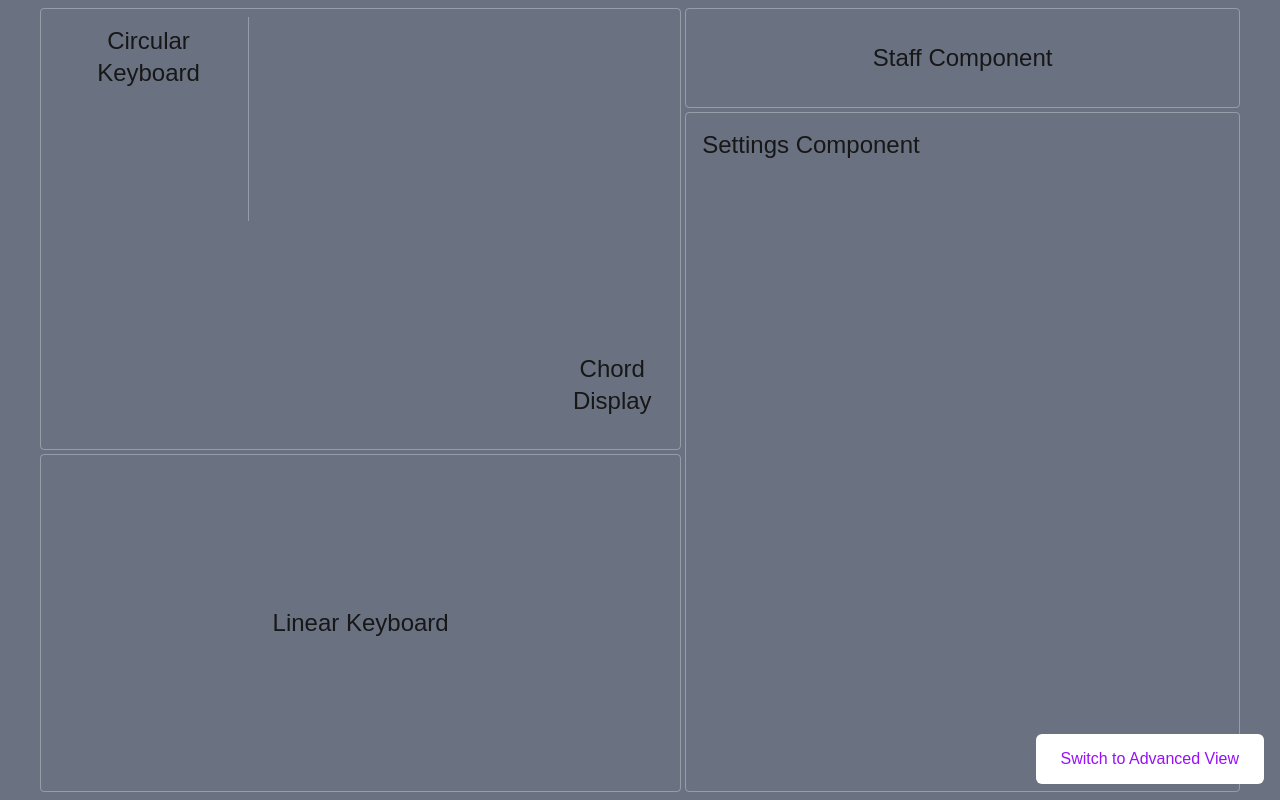
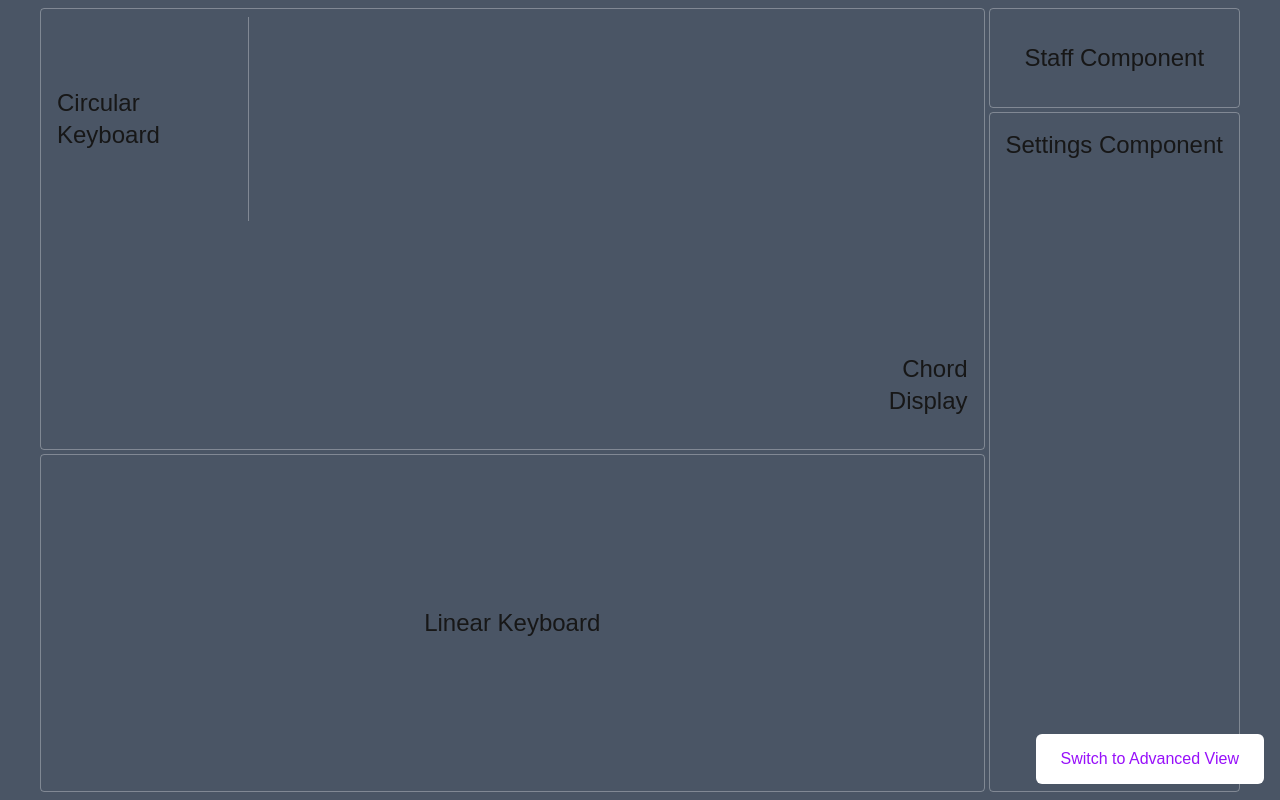
Before and after one commit to alekslovestech/chromatic-circle-next, a Next.js app: page /default in a window 1280 px wide. Built offline with nearby package versions, Linux system fonts and the light colour scheme.

Commit message:
added gridCols

```diff
--- a/src/app/advanced/page.tsx
+++ b/src/app/advanced/page.tsx
@@ -16,13 +16,15 @@ export default function AdvancedPage() {
                               'circular circular sidebar sidebar'
                               'circular circular linear linear'
                               'circular circular linear linear'`;
+  const gridCols = isLandscape ? "4fr 1fr" : "1fr 1fr";
   const gridRows = isLandscape ? gridRowsLandscape : gridRowsPortrait;
   const gridAreas = isLandscape ? gridAreasLandscape : gridAreasPortrait;
   return (
-    <div className="mx-auto max-w-7xl px-4 md:px-6 lg:px-8 min-h-screen bg-gray-600">
+    <div className="mx-auto max-w-7x1 px-4 md:px-6 lg:px-8 min-h-screen bg-gray-500">
       <div
-        className="grid lg:grid-cols-4 h-screen p-2 gap-1 overflow-hidden"
+        className="grid h-screen p-2 gap-1 overflow-hidden"
         style={{
+          gridTemplateColumns: gridCols,
           gridTemplateRows: gridRows,
           gridTemplateAreas: gridAreas,
         }}
--- a/src/app/default/page.tsx
+++ b/src/app/default/page.tsx
@@ -16,48 +16,54 @@ export default function Home() {
   const gridAreasLandscape = `'circular circular staff staff'
                               'circular circular settings settings'
                               'linear linear settings settings'`;
+  const gridCols = isLandscape ? "4fr 1fr" : "1fr 1fr";
   const gridAreas = isLandscape ? gridAreasLandscape : gridAreasPortrait;
   const gridRows = isLandscape ? gridRowsLandscape : gridRowsPortrait;
 
   return (
-    <div className="mx-auto max-w-7xl px-4 md:px-6 lg:px-8 min-h-screen bg-gray-500">
+    <div className="mx-auto max-w-7x1 px-4 md:px-6 lg:px-8 min-h-screen bg-gray-600">
       <div
         className="grid h-screen p-2 gap-1 overflow-hidden"
         style={{
+          gridTemplateColumns: gridCols,
           gridTemplateRows: gridRows,
           gridTemplateAreas: gridAreas,
         }}
       >
         <div className={COMMON_STYLES.staff} style={{ gridArea: "staff" }}>
-          <div className="w-full text-2xl text-center">Staff Component</div>
+          <div className="w-full h-full flex items-center justify-center text-2xl">
+            Staff Component
+          </div>
         </div>
 
         <div
           className={COMMON_STYLES.circular}
           style={{ gridArea: "circular" }}
         >
-          <div className="border-r border-white/30 p-2 text-2xl text-center">
+          <div className="border-r border-white/30 p-2 h-full flex items-center justify-center text-2xl">
             Circular Keyboard
           </div>
           <div
             className="self-end mb-4 flex flex-col justify-end text-right max-w-[120px] p-2"
             style={{ gridArea: "sidebar" }}
           >
-            <div className="w-full break-words text-2xl text-center">
+            <div className="w-full h-full flex items-center justify-center text-2xl break-words">
               Chord Display
             </div>
           </div>
         </div>
 
         <div className={COMMON_STYLES.linear} style={{ gridArea: "linear" }}>
-          <div className="text-2xl text-center">Linear Keyboard</div>
+          <div className="h-full flex items-center justify-center text-2xl">
+            Linear Keyboard
+          </div>
         </div>
 
         <div
           className={COMMON_STYLES.settings}
           style={{ gridArea: "settings" }}
         >
-          <div className="max-h-[45px] rounded text-2xl text-center">
+          <div className="max-h-[45px] rounded text-2xl text-center align-middle">
             Settings Component
           </div>
         </div>
--- a/src/lib/constants.ts
+++ b/src/lib/constants.ts
@@ -3,7 +3,7 @@ export const STAFF_HEIGHT_PX = "100px";
 export const COMMON_STYLES = {
   staff: "flex justify-center items-center px-5 border border-white/30 rounded",
   circular:
-    "grid grid-areas-[circular-keyboard_sidebar] grid-cols-[200px_1fr] p-2 overflow-hidden max-h-full border border-white/30 rounded",
+    "grid grid-cols-[200px_1fr] p-2 overflow-hidden max-h-full border border-white/30 rounded",
   linear:
     "w-full h-full flex items-center justify-center overflow-hidden border border-white/30 rounded",
   settings:
```
